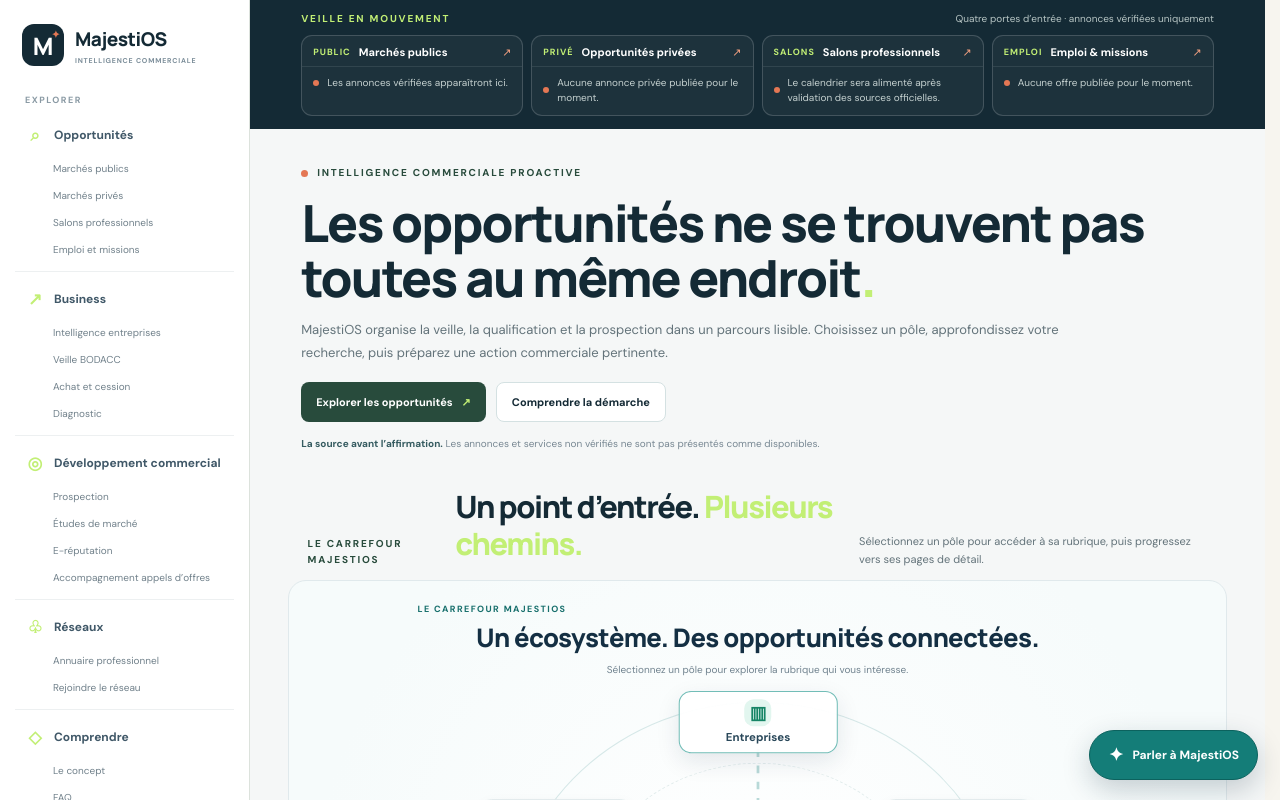
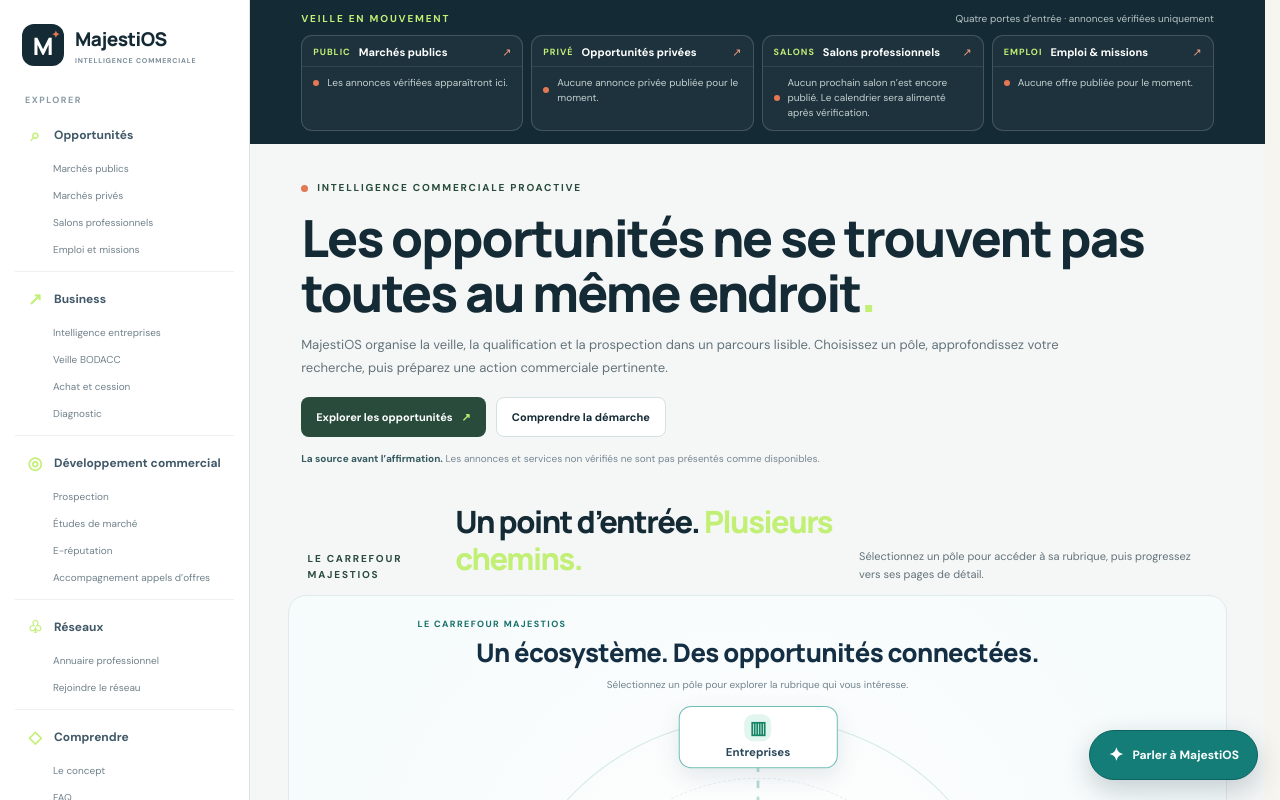
Before and after one commit to Chexpeer/Majestios, a Next.js app: page / in a window 1280 px wide. Shown: the top 800 px of the page. Built offline with nearby package versions, Linux system fonts and the light colour scheme.

Commit message:
Relier le flux d’accueil aux fiches individuelles de salons vérifiés

```diff
--- a/src/components/announcement-ticker.tsx
+++ b/src/components/announcement-ticker.tsx
@@ -1,13 +1,14 @@
 "use client";
 
 import Link from "next/link";
+import { salonEvents } from "@/data/salon-events";
 
 type Flow = { label: string; short: string; href: string; state: string; direction: "left" | "right" };
 
 const flows: Flow[] = [
   { label: "Marchés publics", short: "PUBLIC", href: "/opportunites/marches-publics", state: "Les annonces vérifiées apparaîtront ici.", direction: "left" },
   { label: "Opportunités privées", short: "PRIVÉ", href: "/opportunites/marches-prives", state: "Aucune annonce privée publiée pour le moment.", direction: "left" },
-  { label: "Salons professionnels", short: "SALONS", href: "/opportunites/salons", state: "Le calendrier sera alimenté après validation des sources officielles.", direction: "right" },
+  { label: "Salons professionnels", short: "SALONS", href: "/opportunites/salons", state: "Aucun prochain salon n’est encore publié. Le calendrier sera alimenté après vérification.", direction: "right" },
   { label: "Emploi & missions", short: "EMPLOI", href: "/opportunites/emploi", state: "Aucune offre publiée pour le moment.", direction: "right" }
 ];
 
@@ -17,7 +18,15 @@ export default function AnnouncementTicker() {
     <div className="announcement-flows">
       {flows.map((flow) => <div className="announcement-flow" key={flow.short}>
         <Link className="announcement-flow-label" href={flow.href}><span>{flow.short}</span><strong>{flow.label}</strong><span aria-hidden="true">↗</span></Link>
-        <div className={`announcement-flow-track direction-${flow.direction}`}><div className="announcement-flow-message"><span className="flow-status-dot" />{flow.state}</div></div>
+        <div className={`announcement-flow-track direction-${flow.direction}`}>
+          {flow.short === "SALONS" && salonEvents.length > 0
+            ? <div className="announcement-flow-message salon-event-messages">
+                {salonEvents.map((event) => <Link className="salon-ticker-item" href={`/opportunites/salons/${event.slug}`} key={event.slug}>
+                  <span className="flow-status-dot" /><strong>{event.title}</strong><span>{event.city}</span><span aria-hidden="true">↗</span>
+                </Link>)}
+              </div>
+            : <div className="announcement-flow-message"><span className="flow-status-dot" />{flow.state}</div>}
+        </div>
       </div>)}
     </div>
   </section>;
```
